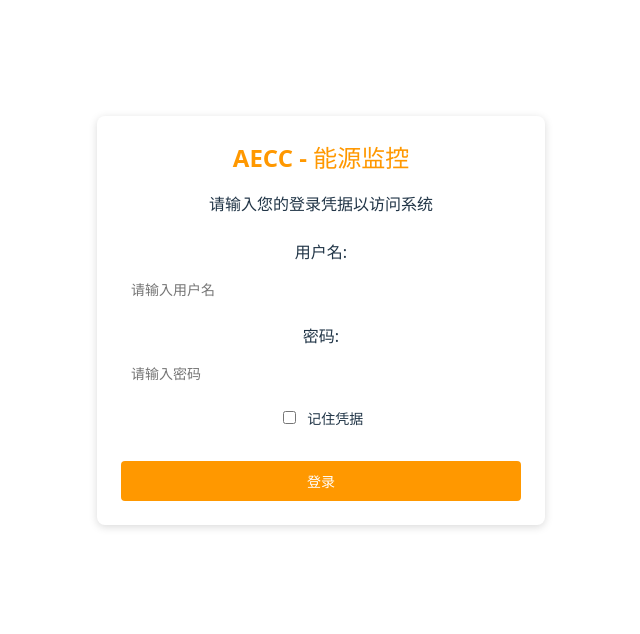
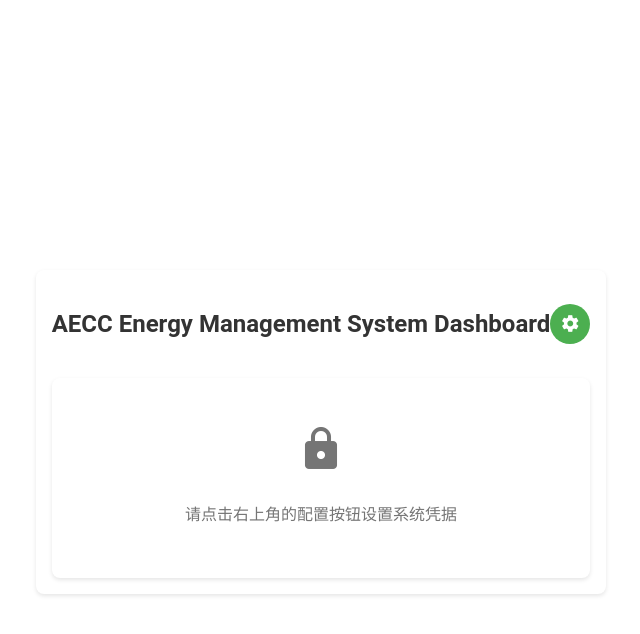
Before and after one commit to yan1ib0/aecc_ha_dashboard, a Vue app: page / in a window 1280 px wide. Shown: the top 634 px of the page, without its empty margins (351-991 px from the left). Built offline with nearby package versions, Linux system fonts and the light colour scheme.

Commit message:
panel配置用户名密码 逻辑

```diff
--- a/src/components/ha-vue-card.vue
+++ b/src/components/ha-vue-card.vue
@@ -1,10 +1,24 @@
 <template>
   <div class="panel">
-    <!-- 凭据配置UI -->
-    <div v-if="!isAuthenticated" class="credentials-form">
-      <h2>AECC - 能源监控</h2>
-      <p>请输入您的登录凭据以访问系统</p>
-      <form @submit.prevent="handleLogin">
+    <!-- 主面板内容 -->
+    <div class="header-container">
+      <h2>{{ name }}</h2>
+      <button class="config-button" @click="showConfigDialog = true">
+        <span class="mdi mdi-cog"></span>
+      </button>
+    </div>
+
+    <!-- 配置弹窗 -->
+    <div v-if="showConfigDialog" class="config-dialog-overlay" @click="showConfigDialog = false">
+      <div class="config-dialog" @click.stop>
+        <div class="config-dialog-header">
+          <h3>系统配置</h3>
+          <button class="close-button" @click="showConfigDialog = false">
+            <span class="mdi mdi-close"></span>
+          </button>
+        </div>
+        <div class="config-dialog-content">
+          <form @submit.prevent="handleConfigSubmit">
             <div class="form-group">
               <label for="username">用户名:</label>
               <input id="username" type="text" v-model="credentials.username" required placeholder="请输入用户名">
@@ -13,24 +27,41 @@
               <label for="password">密码:</label>
               <input id="password" type="password" v-model="credentials.password" required placeholder="请输入密码">
             </div>
+            <!-- <div class="form-group">
+              <label for="api_url">API地址:</label>
+              <input id="api_url" type="text" v-model="credentials.api_url" placeholder="请输入API地址">
+            </div>
             <div class="form-group">
+              <label for="plant_id">电站ID:</label>
+              <input id="plant_id" type="text" v-model="credentials.plant_id" placeholder="请输入电站ID">
+            </div> -->
+            <!-- <div class="form-group">
               <label class="checkbox-container">
                 <input type="checkbox" v-model="credentials.remember">
                 <span class="checkmark"></span>
                 记住凭据
               </label>
-        </div>
-        <button type="submit" class="login-button" :disabled="loading">
-          {{ loading ? '登录中...' : '登录' }}
+            </div> -->
+            <button type="submit" class="config-submit-button" :disabled="configLoading">
+              {{ configLoading ? '保存中...' : '保存配置' }}
             </button>
-        <div v-if="errorMessage" class="error-message">{{ errorMessage }}</div>
+            <div v-if="configErrorMessage" class="error-message">{{ configErrorMessage }}</div>
           </form>
         </div>
-
-    <!-- 主面板内容 -->
+      </div>
+    </div>
+
+    <!-- 未认证时显示提示 -->
+    <div v-if="!isAuthenticated" class="auth-prompt">
+      <div class="auth-prompt-content">
+        <span class="mdi mdi-lock"></span>
+        <p>请点击右上角的配置按钮设置系统凭据</p>
+      </div>
+    </div>
+
+    <!-- 已认证时显示内容 -->
     <template v-else>
       <!-- Plant selection card area -->
-      <h2>{{ name }}</h2>
       <div class="plant-selector-card" style="margin-bottom: 16px;">
         <label for="plant-select">Plant:</label>
         <select id="plant-select" v-model="selectedPlantId" @change="onPlantChange">
@@ -205,79 +236,152 @@ const props = defineProps({
   }
 });
 
+// 配置弹窗状态
+const showConfigDialog = ref(false);
+const configLoading = ref(false);
+const configErrorMessage = ref('');
+
 // 登录状态和凭据
 const isAuthenticated = ref(false);
-const loading = ref(false);
-const errorMessage = ref('');
 const credentials = ref({
-  username: localStorage.getItem('aecc_username') || '',
-  password: localStorage.getItem('aecc_password') || '',
-  remember: !!localStorage.getItem('aecc_username')
-});
-
-// 处理登录
-const handleLogin = async () => {
+  username: '',
+  password: '',
+  api_url: '',
+  plant_id: '',
+  remember: true
+});
+
+// 从hass对象中获取配置
+const loadConfigFromHass = () => {
   try {
-    loading.value = true;
-    errorMessage.value = '';
-
-    // 对密码进行MD5加密
-    const encryptedPassword = md5(credentials.value.password);
-
-    // 保存凭据到localStorage（如果选择了记住凭据）
-    if (credentials.value.remember) {
-      localStorage.setItem('aecc_username', credentials.value.username);
-      // 存储加密后的密码
-      localStorage.setItem('aecc_password', encryptedPassword);
-    } else {
-      // 如果不记住，清除localStorage但保持会话内存储
-      localStorage.removeItem('aecc_username');
-      localStorage.removeItem('aecc_password');
-    }
-
-    // 尝试登录，使用加密后的密码
-    await login(credentials.value.username, encryptedPassword);
+    // 检查hass对象中是否有我们的配置
+    if (props.hass && props.hass.states) {
+      // 尝试从集成配置中获取
+      const integrationConfig = props.hass.states['sensor.aecc_config'];
+      if (integrationConfig && integrationConfig.attributes) {
+        const config = integrationConfig.attributes;
+        credentials.value = {
+          username: config.username || '',
+          password: config.password || '',
+          api_url: config.api_url || '',
+          plant_id: config.plant_id || '',
+          remember: true
+        };
+        return true;
+      }
+    }
+
+    // 如果没有集成配置，尝试从localStorage获取
+    const storedConfig = localStorage.getItem('aecc_config');
+    if (storedConfig) {
+      const config = JSON.parse(storedConfig);
+      credentials.value = {
+        username: config.username || '',
+        password: config.password || '',
+        api_url: config.api_url || '',
+        plant_id: config.plant_id || '',
+        remember: true
+      };
+      return true;
+    }
+
+    // 如果都没有，尝试从props.config获取
+    if (props.config) {
+      credentials.value = {
+        username: props.config.username || '',
+        password: props.config.password || '',
+        api_url: props.config.api_url || '',
+        plant_id: props.config.plant_id || '',
+        remember: true
+      };
+      return true;
+    }
+
+    return false;
+  } catch (error) {
+    console.error('加载配置失败:', error);
+    return false;
+  }
+};
+
+// 保存配置到hass对象
+const saveConfigToHass = async () => {
+  try {
+    // 如果hass对象可用，尝试保存到集成配置中
+    // if (props.hass && props.hass.callService) {
+    //   // 调用服务保存配置
+    //   await props.hass.callService('aecc', 'save_config', {
+    //     username: credentials.value.username,
+    //     password: credentials.value.password,
+    //   });
+    //   console.log('配置已保存到Home Assistant集成');
+    // }
+
+    // 同时保存到localStorage作为备份
+
+      localStorage.setItem('aecc_config', JSON.stringify({
+        username: credentials.value.username,
+        password: credentials.value.password,
+      }));
+
+    return true;
+  } catch (error) {
+    console.error('保存配置失败:', error);
+    return false;
+  }
+};
+
+// 处理配置提交
+const handleConfigSubmit = async () => {
+  try {
+    configLoading.value = true;
+    configErrorMessage.value = '';
+
+    // 保存配置
+    const saved = await saveConfigToHass();
+    if (!saved) {
+      throw new Error('保存配置失败');
+    }
+
+    // 尝试登录
+    await login(credentials.value.username, credentials.value.password);
 
     // 登录成功
     isAuthenticated.value = true;
+    showConfigDialog.value = false;
 
     // 初始化数据
     await initializeData();
   } catch (error) {
-    errorMessage.value = error.message || '登录失败，请检查用户名和密码';
+    configErrorMessage.value = error.message || '配置保存失败，请检查输入';
     isAuthenticated.value = false;
   } finally {
-    loading.value = false;
+    configLoading.value = false;
   }
 };
 
 // 检查是否已有凭据
 const checkExistingCredentials = async () => {
-  // 从localStorage获取凭据
-  const storedUsername = localStorage.getItem('aecc_username');
-  const storedPassword = localStorage.getItem('aecc_password');
-
-  // 如果有存储的凭据，尝试自动登录
-  if (storedUsername && storedPassword) {
+  // 加载配置
+  const hasConfig = loadConfigFromHass();
+
+  // 如果有配置，尝试自动登录
+  if (hasConfig && credentials.value.username && credentials.value.password) {
     try {
-      loading.value = true;
       // 检查密码是否已经是MD5加密格式
-      let password = storedPassword;
-      if (storedPassword.length !== 32 || !/^[a-f0-9]{32}$/i.test(storedPassword)) {
-        // 如果不是MD5格式，进行加密并更新localStorage
-        password = md5(storedPassword);
-        localStorage.setItem('aecc_password', password);
-      }
-
-      await login(storedUsername, password);
+      let password = credentials.value.password;
+      if (password.length !== 32 || !/^[a-f0-9]{32}$/i.test(password)) {
+        // 如果不是MD5格式，进行加密
+        password = md5(password);
+        credentials.value.password = password;
+      }
+
+      await login(credentials.value.username, password);
       isAuthenticated.value = true;
       await initializeData();
     } catch (error) {
       console.error('自动登录失败:', error);
-      errorMessage.value = '自动登录失败，请重新输入凭据';
       isAuthenticated.value = false;
-    } finally {
-      loading.value = false;
     }
   }
 };
@@ -289,19 +393,10 @@ onBeforeMount(() => {
     window.haCard = {
       config: props.config
     };
-
-    // 如果配置中有凭据，则直接尝试初始化
-    if (props.config.username && props.config.password) {
-      isAuthenticated.value = true;
-      initializeData();
-    } else {
-      // 否则，检查是否有存储的凭据
+  }
+
+  // 检查是否有存储的凭据
   checkExistingCredentials();
-    }
-  } else {
-    // 没有配置，检查是否有存储的凭据
-    checkExistingCredentials();
-  }
 });
 
 onMounted(() => {
@@ -1681,7 +1776,6 @@ const fetchAiPlanData = async () => {
   try {
     const aiData = await getAiSystemByPlantId(selectedPlantId.value);
     console.log('[ha-vue-card] 获取AI绿电计划数据:', aiData);
-
     if (aiData) {
       // 根据Python逻辑处理AI状态
       aiPlanState.value = aiData.modeStr
@@ -1699,18 +1793,196 @@ const fetchAiPlanData = async () => {
 </script>
 
 <style scoped>
+/* 全局样式 */
 .panel {
-  height: 100%;
+  padding: 16px;
+  font-family: var(--primary-font-family, Roboto, sans-serif);
+  color: var(--primary-text-color, #333);
+  background-color: var(--card-background-color, #fff);
+  border-radius: 8px;
+  box-shadow: 0 2px 4px rgba(0, 0, 0, 0.1);
+}
+
+/* 头部容器样式 */
+.header-container {
+  display: flex;
+  justify-content: space-between;
+  align-items: center;
+  margin-bottom: 16px;
+}
+
+/* 配置按钮样式 */
+.config-button {
+  background-color: var(--primary-color, #4CAF50);
+  color: white;
+  border: none;
+  border-radius: 50%;
+  width: 40px;
+  height: 40px;
+  display: flex;
+  align-items: center;
+  justify-content: center;
+  cursor: pointer;
+  transition: background-color 0.3s;
+}
+
+.config-button:hover {
+  background-color: var(--light-primary-color, #66BB6A);
+}
+
+.config-button .mdi {
+  font-size: 20px;
+}
+
+/* 配置弹窗样式 */
+.config-dialog-overlay {
+  position: fixed;
+  top: 0;
+  left: 0;
+  right: 0;
+  bottom: 0;
+  background-color: rgba(0, 0, 0, 0.5);
+  display: flex;
+  align-items: center;
+  justify-content: center;
+  z-index: 1000;
+}
+
+.config-dialog {
+  background-color: var(--card-background-color, #fff);
+  border-radius: 8px;
+  width: 90%;
+  max-width: 500px;
+  max-height: 90vh;
+  overflow-y: auto;
+  box-shadow: 0 4px 8px rgba(0, 0, 0, 0.2);
+}
+
+.config-dialog-header {
+  display: flex;
+  justify-content: space-between;
+  align-items: center;
+  padding: 16px;
+  border-bottom: 1px solid var(--divider-color, #e0e0e0);
+}
+
+.config-dialog-header h3 {
+  margin: 0;
+  font-size: 18px;
+  font-weight: 500;
+}
+
+.close-button {
+  background: none;
+  border: none;
+  cursor: pointer;
+  color: var(--secondary-text-color, #757575);
+  font-size: 20px;
+  display: flex;
+  align-items: center;
+  justify-content: center;
+}
+
+.close-button:hover {
+  color: var(--primary-text-color, #333);
+}
+
+.config-dialog-content {
+  padding: 16px;
+}
+
+.config-submit-button {
   width: 100%;
-  padding: 24px;
-  box-sizing: border-box;
-  background-color: var(--primary-background-color);
-  color: var(--primary-text-color);
-  --primary-color: #ff9800;
-  --secondary-color: #ffb74d;
-  --accent-color: #ffd180;
-}
-
+  padding: 10px;
+  margin-top: 16px;
+  background-color: var(--primary-color, #4CAF50);
+  color: #fff;
+  border: none;
+  border-radius: 4px;
+  font-size: 14px;
+  font-weight: 500;
+  cursor: pointer;
+  transition: background-color 0.3s;
+}
+
+.config-submit-button:hover {
+  background-color: var(--light-primary-color, #66BB6A);
+}
+
+.config-submit-button:disabled {
+  background-color: var(--disabled-color, #cccccc);
+  cursor: not-allowed;
+}
+
+/* 未认证提示样式 */
+.auth-prompt {
+  display: flex;
+  justify-content: center;
+  align-items: center;
+  height: 200px;
+  background-color: var(--card-background-color, #fff);
+  border-radius: 8px;
+  box-shadow: 0 2px 4px rgba(0, 0, 0, 0.1);
+}
+
+.auth-prompt-content {
+  text-align: center;
+  color: var(--secondary-text-color, #757575);
+}
+
+.auth-prompt-content .mdi {
+  font-size: 48px;
+  margin-bottom: 16px;
+  display: block;
+}
+
+/* 表单样式 */
+.form-group {
+  margin-bottom: 16px;
+}
+
+.form-group label {
+  display: block;
+  margin-bottom: 8px;
+  font-weight: 500;
+}
+
+.form-group input[type="text"],
+.form-group input[type="password"] {
+  width: 100%;
+  padding: 10px;
+  border: 1px solid var(--divider-color, #e0e0e0);
+  border-radius: 4px;
+  font-size: 14px;
+}
+
+.form-group input[type="text"]:focus,
+.form-group input[type="password"]:focus {
+  border-color: var(--primary-color, #4CAF50);
+  outline: none;
+}
+
+.checkbox-container {
+  display: flex;
+  align-items: center;
+  cursor: pointer;
+  font-size: 14px;
+}
+
+.checkbox-container input {
+  margin-right: 8px;
+}
+
+.error-message {
+  margin-top: 16px;
+  padding: 10px;
+  background-color: #eb57571a;
+  color: #eb5757;
+  border-radius: 4px;
+  font-size: 14px;
+}
+
+/* 其他现有样式保持不变 */
 .plant-selector-card {
   background: var(--card-background-color);
   border-radius: 8px;
--- a/src/services/api.js
+++ b/src/services/api.js
@@ -15,57 +15,45 @@ const getCredentialsFromConfig = () => {
       if (config.username && config.password) {
         return {
           username: config.username,
-          password: config.password // 配置中的密码假设已经是明文，接口中会进行MD5加密
+          password: config.password, // 配置中的密码假设已经是明文，接口中会进行MD5加密
         };
       }
     }
 
     // 然后尝试从本地存储中获取（适用于panel_custom模式）
-    const storedUsername = localStorage.getItem('aecc_username');
-    const storedPassword = localStorage.getItem('aecc_password');
-
-    if (storedUsername && storedPassword) {
+    const storedConfig = localStorage.getItem('aecc_config');
+    if (storedConfig) {
+      const config = JSON.parse(storedConfig);
+      console.log('从本地存储中获取凭据:', config)
       return {
-        username: storedUsername,
-        password: storedPassword // localStorage中的密码已经是MD5加密后的
+        username: config.username || '',
+        password: config.password || '', // localStorage中的密码已经是MD5加密后的
       };
     }
 
-    // 尝试从URL参数获取（开发调试用）
-    const urlParams = new URLSearchParams(window.location.search);
-    const urlUsername = urlParams.get('username');
-    const urlPassword = urlParams.get('password');
-
-    if (urlUsername && urlPassword) {
-      // 存储到本地存储以便后续使用，URL参数中的密码为明文，需要MD5加密
-      localStorage.setItem('aecc_username', urlUsername);
-
-      // 对URL参数中的密码进行MD5加密
-      try {
-        // 这里我们假设前端已经定义了md5函数
-        if (typeof window.md5 === 'function') {
-          const encryptedPassword = window.md5(urlPassword);
-          localStorage.setItem('aecc_password', encryptedPassword);
-        } else {
-          // 如果没有md5函数，则直接存储（不推荐）
-          localStorage.setItem('aecc_password', urlPassword);
-        }
-      } catch (e) {
-        console.error('MD5加密密码失败:', e);
-        localStorage.setItem('aecc_password', urlPassword);
-      }
-
-      return {
-        username: urlUsername,
-        password: urlPassword // URL中的密码是明文，接口中会进行MD5加密
-      };
-    }
+    // // 尝试从URL参数获取（开发调试用）
+    // const urlParams = new URLSearchParams(window.location.search);
+    // const urlUsername = urlParams.get('username');
+    // const urlPassword = urlParams.get('password');
+    //
+    // if (urlUsername && urlPassword) {
+    //   // 存储到本地存储以便后续使用，URL参数中的密码为明文，需要MD5加密
+    //   localStorage.setItem('aecc_config', JSON.stringify({
+    //     username: urlUsername,
+    //     password: urlPassword,
+    //   }));
+    //
+    //   return {
+    //     username: urlUsername,
+    //     password: urlPassword, // URL中的密码是明文，接口中会进行MD5加密
+    //   };
+    // }
   } catch (error) {
     console.error('获取凭据时出错:', error);
   }
 
   // 如果都找不到，返回空值
-  return { username: '', password: '' };
+  return { username: '', password: ''};
 };
 
 // 获取Home Assistant系统语言
@@ -89,6 +77,12 @@ const getHaLanguage = () => {
 
 // 动态确定baseURL
 const getBaseUrl = () => {
+  // 从配置中获取API URL
+  const credentials = getCredentialsFromConfig();
+  if (credentials.api_url) {
+    return credentials.api_url;
+  }
+
   // 开发环境使用代理
   if (isDevelopment) {
     return '/api';
@@ -216,6 +210,7 @@ export const login = async (username, password) => {
   try {
     // 如果未提供username和password，尝试从配置中获取
     const credentials = getCredentialsFromConfig();
+    console.log(credentials)
     const loginUsername = username || credentials.username;
     let loginPassword = password || credentials.password;
 
@@ -340,12 +335,15 @@ export const stopSessionRenewal = () => {
 
 
 // 获取能源流向数据   主页数据
-export const getEnergyFlowData = async (plantId = 1102) => {
+export const getEnergyFlowData = async (plantId) => {
   try {
+    // 如果没有提供plantId，尝试从配置中获取
+    const credentials = getCredentialsFromConfig();
+    const targetPlantId = plantId || credentials.plant_id || 1102;
+
     // 使用params方式传递参数
-    // console.log('能源流向数据:', response);
     return await api.post('/energy/getHomeCountData', null, {
-      params: {plantId}
+      params: {plantId: targetPlantId}
     });
   } catch (error) {
     console.error('获取能源流向数据失败:', error);
@@ -354,14 +352,16 @@ export const getEnergyFlowData = async (plantId = 1102) => {
 };
 
 // 获取功率数据 渲染功率曲线图
-export const getStatusNow = async (plantId = 1102, deviceSn = '') => {
+export const getStatusNow = async (plantId, deviceSn = '') => {
   try {
+    // 如果没有提供plantId，尝试从配置中获取
+    const credentials = getCredentialsFromConfig();
+    const targetPlantId = plantId || credentials.plant_id || 1102;
+
     //当日 yyyy-MM-dd
     const time = new Date().toISOString().split('T')[0];
     const response = await api.post('/energy/getEnergyDataDay', null, {
-
-      params: { plantId, time, deviceSn }
-      // params: { plantId, time:'2025-04-16' , deviceSn }
+      params: { plantId: targetPlantId, time, deviceSn }
     });
     console.log('功率统计图数据:', response);
     return response;
```
Also changed, not shown: 2 other files (tests, documents, lock files or other folders). Lines whose indentation alone changed are shown as unchanged.
